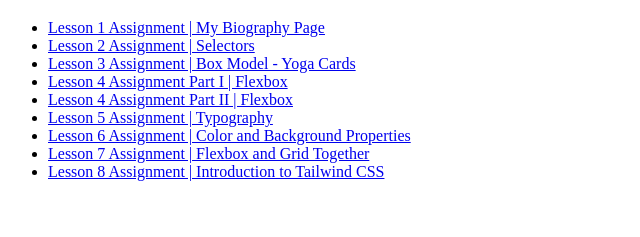
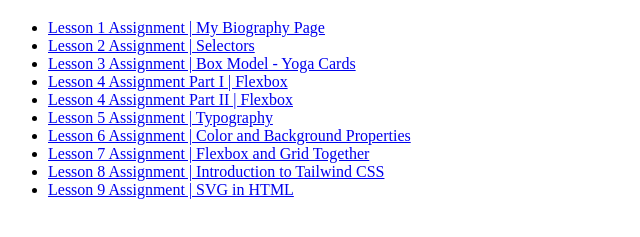
Before and after one commit to lau-guerrero/webd168, a plain HTML site: page index.html in a window 1280 px wide. Shown: the part 61-298 px from the top of the page, without its empty margins (0-640 px from the left). Drawn offline with Linux system fonts and the light colour scheme.

Commit message:
Add files via upload

```diff
--- a/index.html
+++ b/index.html
@@ -48,6 +48,9 @@
             >Lesson 8 Assignment | Introduction to Tailwind CSS
           </a>
         </li>
+        <li>
+          <a href="lesson09/">Lesson 9 Assignment | SVG in HTML </a>
+        </li>
 
         <!-- <li><a href="ch01/">Chapter 1</a></li>
         <li><a href="ch02/">Chapter 2</a></li>
```
